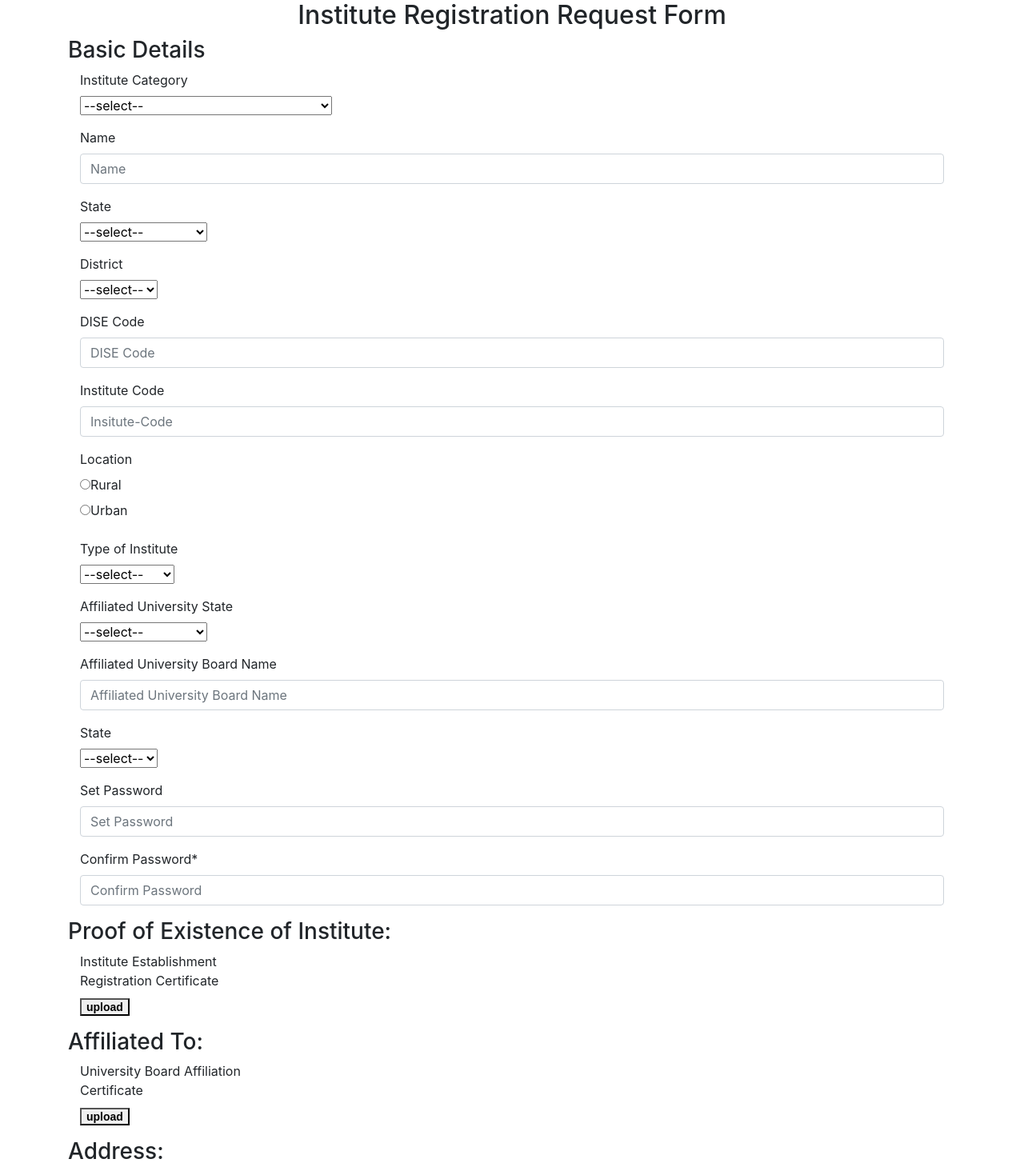
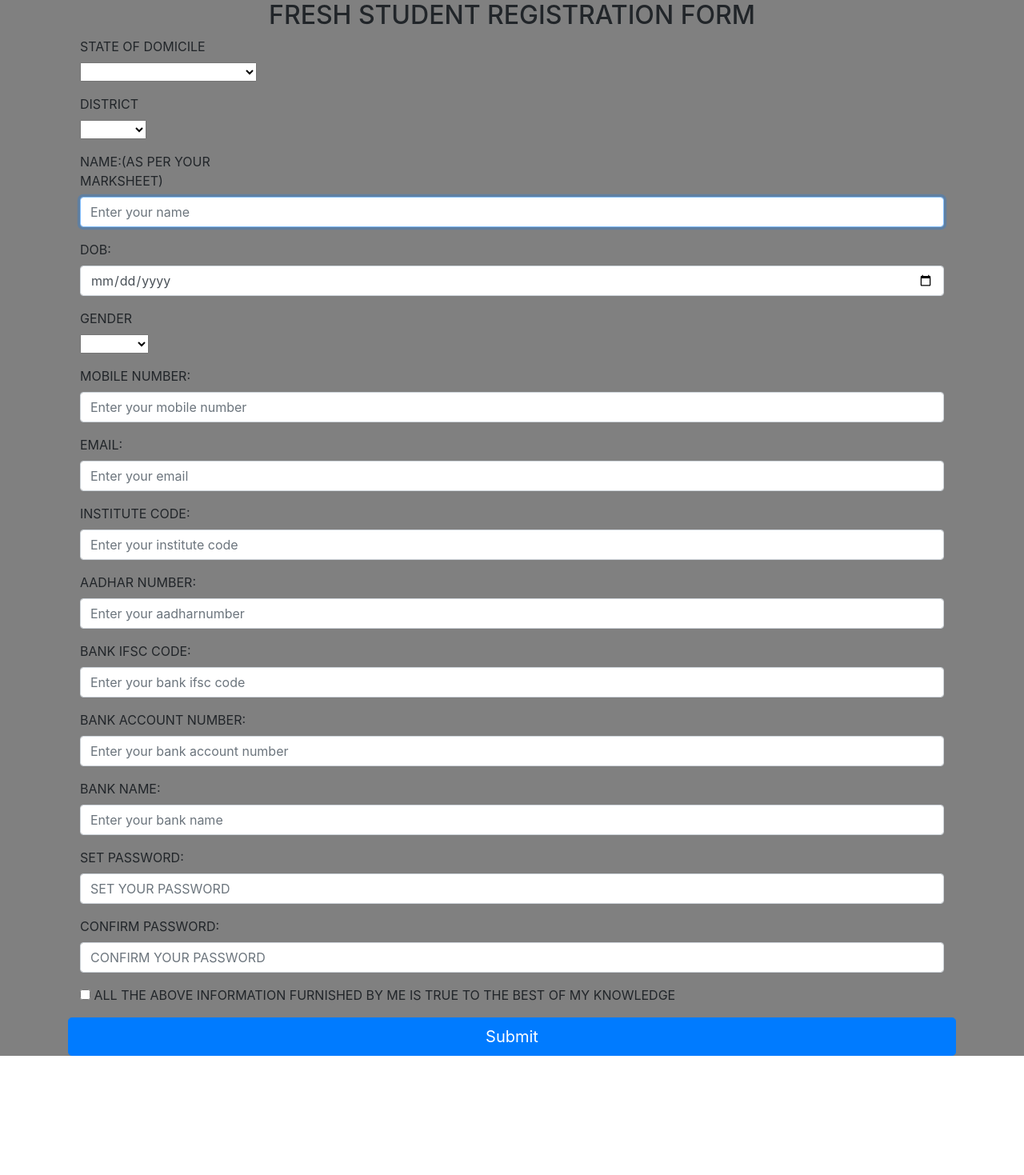
Before and after one commit to akshay-patade/National-Scholarship-Frontend, an Angular app: page / in a window 1280 px wide. Shown: the top 1469 px of the page at 80% size. After the commit the page ends 1336 px from the top, so only its background shows below. Built offline with nearby package versions, Linux system fonts and the light colour scheme.

Commit message:
validation of student registration done

```diff
--- a/src/app/Student/student-registration.component.html
+++ b/src/app/Student/student-registration.component.html
@@ -1,7 +1,8 @@
 <html>
+
 <body style="background:grey ">
   <div class="container">
-            <form class="form-horizontal">
+    <form ngNativeValidate class="form-horizontal" #regForm="ngForm" >
       <!--Heading-->
       <h2 style="text-align:center;">FRESH STUDENT REGISTRATION FORM</h2>
 
@@ -9,32 +10,31 @@
       <div class="form-group">
         <label class="col-sm-3 control-label">STATE OF DOMICILE</label>
         <div class="col-sm-12">
-                            <select name="stateslist" [(ngModel)]="students.stateOfDomicile">
-                                <option value="none">Select District</option>
-                                <option value="andaman">Maharashtra</option>
+          <select name="stateslist"  [(ngModel)]="students.stateOfDomicile" required>
+            <option value="andaman">ANDAMAN AND NICOBAR</option>
+            <option value="maharashtra">MAHARASHTRA</option>
           </select>
         </div>
       </div>
 
       <!--DISTRICT-->
       <div class="form-group">
-                    <label class="col-sm-3 control-label">DISTRICT</label>
+        <label class="col-sm-3 control-label" required>DISTRICT</label>
         <div class="col-sm-12">
           <select name="stateslist" [(ngModel)]="students.district">
-                                <option value="none">Select District</option>
             <option value="Mumbai">Mumbai</option>
           </select>
         </div>
       </div>
 
-
-
       <!--Name -->
       <div class="form-group">
         <label class="col-sm-3 control-label">NAME:(AS PER YOUR MARKSHEET)</label>
         <div class="col-sm-12">
-                        <input type="text" id="name" name="name" [(ngModel)]="students.name"  placeholder="Enter your name" class="form-control" autofocus required>
+          <input type="text" id="name" name="name" [(ngModel)]="students.name" placeholder="Enter your name"
+            class="form-control" autofocus required>
         </div>
+
       </div>
 
 
@@ -42,7 +42,7 @@
       <div class="form-group">
         <label class="col-sm-3 control-label">DOB:</label>
         <div class="col-sm-12">
-                            <input type="DATE" id="date" name="date" class="form-control" [(ngModel)]=students.dob  required>
+          <input type="DATE" id="date" name="date" class="form-control" [(ngModel)]=students.dob required>
         </div>
       </div>
 
@@ -50,11 +50,10 @@
       <div class="form-group">
         <label class="col-sm-3 control-label">GENDER</label>
         <div class="col-sm-12">
-                                <select name="stateslist">
-                                    <option value="gender">Select Gender</option>
-                                    <option value="MALE" [(ngModel)]="students.gender" >MALE</option>
-                                    <option value="FEMALE" [(ngModel)]="students.gender">FEMALE</option>
-                                    <option value="OTHER" [(ngModel)]="students.gender">OTHER</option>
+          <select name="gender" [(ngModel)]="students.gender" required>
+            <option value="male" >MALE</option>
+            <option value="female">FEMALE</option>
+            <option value="female">OTHER</option>
           </select>
         </div>
       </div>
@@ -62,41 +61,48 @@
 
       <!--Mobile Number -->
       <div class="form-group">
-                    <label  class="col-sm-3 control-label" >MOBILE NUMBER:</label>
+        <label class="col-sm-3 control-label" >MOBILE NUMBER:</label>
         <div class="col-sm-12">
-                        <input type="number" id="mobilenumber" name="mobilenumber" [(ngModel)]=students.mobileNo placeholder="Enter your mobile number" class="form-control" required >
+          <input type="text" id="mobilenumber" name="mobilenumber" [(ngModel)]=students.mobileNo
+            placeholder="Enter your mobile number" class="form-control" required minlength=10 maxlength=10 (keypress)="keyPress($event)">
         </div>
       </div>
 
       <!--Email id -->
+
       <div class="form-group">
-                        <label  class="col-sm-3 control-label">EMAIL ID:</label>
+          <label class="col-sm-3 control-label" >EMAIL:</label>
           <div class="col-sm-12">
-                                <input type="text" id="EMAIL" name="EMAIL"  [(ngModel)]=students.email> placeholder="Enter your email " class="form-control" required >
+            <input type="email" id="email" name="email" [(ngModel)]=students.email
+              placeholder="Enter your email" class="form-control" required >
+          </div>
+        </div>
+
+
+      <!--Institute code code -->
+      <div class="form-group">
+        <label class="col-sm-3 control-label">INSTITUTE CODE:</label>
+        <div class="col-sm-12">
+          <input type="text" id="institudecode" name="institudecode" [(ngModel)]=students.instituteCode
+            placeholder="Enter your institute code " class="form-control" >
+        </div>
+      </div>
+
+      <!--Aadhar number -->
+      <div class="form-group">
+        <label class="col-sm-3 control-label">AADHAR NUMBER:</label>
+        <div class="col-sm-12">
+          <input type="text" id="aadharnumber" name="aadharnumber" [(ngModel)]=students.adharNo minlength=12 maxlength=12
+            placeholder="Enter your aadharnumber" class="form-control" (keypress)="keyPress($event)" required>
         </div>
       </div>
 
       <!--Bank ifsc code -->
       <div class="form-group">
-                    <label  class="col-sm-3 control-label">INSTITUTE CODE:</label>
+        <label class="col-sm-3 control-label">BANK IFSC CODE:</label>
         <div class="col-sm-12">
-                            <input type="text" id="institudecode" name="institudecode" [(ngModel)]=students.instituteCode placeholder="Enter your institute code " class="form-control" required >
-                        </div>
-                </div>
-
-                <!--Aadhar number -->
-                <div class="form-group">
-                    <label  class="col-sm-3 control-label">AADHAR NUMBER:</label>
-                        <div class="col-sm-12">
-                            <input type="text" id="aadharnumber" name="aadharnumber" [(ngModel)]=students.adharNo placeholder="Enter your aadharnumber" class="form-control" required >
-                        </div>
-                </div>
-
-                <!--Bank ifsc code -->
-                <div class="form-group">
-                    <label  class="col-sm-3 control-label">BANK IFSC CODE:</label>
-                        <div class="col-sm-12">
-                            <input type="text" id="bankifsccode" name="bankifsccode" [(ngModel)]=students.bankIfscCode placeholder="Enter your bank ifsc code" class="form-control" required >
+          <input type="text" id="bankifsccode" name="bankifsccode" [(ngModel)]=students.bankIfscCode
+            placeholder="Enter your bank ifsc code" class="form-control" required required minlength=11 maxlength=11>
         </div>
       </div>
 
@@ -104,15 +110,17 @@
       <div class="form-group">
         <label for="bankaccountnumber" class="col-sm-3 control-label">BANK ACCOUNT NUMBER:</label>
         <div class="col-sm-12">
-                            <input type="number" id="bankaccountnumber" name="bankaccountnumber" [(ngModel)]=students.bankAccNo placeholder="Enter your bank account number" class="form-control" required >
+          <input type="text" id="bankaccountnumber" name="bankaccountnumber" [(ngModel)]=students.bankAccNo
+            placeholder="Enter your bank account number" class="form-control" (keypress)="keyPress($event)" required>
         </div>
       </div>
 
       <!--Bank name -->
       <div class="form-group">
-                    <label  class="col-sm-3 control-label">BANK NAME:</label>
+        <label class="col-sm-3 control-label">BANK NAME:</label>
         <div class="col-sm-12">
-                            <input type="text" id="bankname" name="bankname" placeholder="Enter your bank name" [(ngModel)]=students.bankName class="form-control" required >
+          <input type="text" id="bankname" name="bankname" placeholder="Enter your bank name"
+            [(ngModel)]=students.bankName class="form-control" required >
         </div>
       </div>
 
@@ -120,31 +128,39 @@
       <div class="form-group">
         <label class="col-sm-3 control-label">SET PASSWORD:</label>
         <div class="col-sm-12">
-                        <input type="password" id="setpassword" name="setpassword" placeholder="SET YOUR PASSWORD"  class="form-control" required >
+          <input type="password" id="setpassword" name="setpassword" [(ngModel)]=students.password placeholder="SET YOUR PASSWORD"
+            class="form-control" required>
         </div>
       </div>
 
       <!--Confirm password -->
       <div class="form-group">
-                    <label  class="col-sm-3 control-label">CONFIRM PASSWORD:</label>
+        <label class="col-sm-3 control-label">CONFIRM PASSWORD:</label>
         <div class="col-sm-12">
-                            <input type="password" id="confirmpassword" name="confirmpassword" placeholder="CONFIRM YOUR PASSWORD" [(ngModel)]=students.password class="form-control" required >
+          <input type="password" id="confirmpassword" name="confirmpassword" placeholder="CONFIRM YOUR PASSWORD"
+            [(ngModel)]=confirmpass class="form-control" required>
         </div>
+        <p style="color:red;position: relative;left:1.2%;">{{array['password']}} </p>
       </div>
+
 
       <!--Agreement-->
       <div class="form-group">
         <div class="col-sm-12">
-                        <input type="checkbox" name="read" value="read"> ALL THE ABOVE INFORMATION FURNISHED BY ME IS TRUE TO THE BEST OF MY KNOWLEDGE<br>
+          <input type="checkbox" [(ngModel)]="che " name="read" value="read"> ALL THE ABOVE INFORMATION FURNISHED BY ME IS TRUE
+          TO THE BEST OF MY KNOWLEDGE<br>
         </div>
+        <p style="color:red;position: relative;left:1.2%;">{{array['password']}} </p>
       </div>
 
       <!--SUBMIT-->
       <div class="form-group">
-                        <input type="submit" (click)="add()" class="btn btn-primary btn-lg btn-block">
+        <input type="submit"  (click)="check(regform)"  class="btn btn-primary btn-lg btn-block">
       </div>
+
 
     </form>
   </div>
 </body>
+
 </html>
--- a/src/app/Student/student-registration.component.ts
+++ b/src/app/Student/student-registration.component.ts
@@ -1,7 +1,8 @@
-import {  Component, Injectable } from '@angular/core'
+import { Component } from '@angular/core'
 import { Student } from './student';
 import { StudentService } from './student-service';
-
+import { checkAndUpdateBinding } from '@angular/core/src/view/util';
+import { IfStmt } from '@angular/compiler';
 
 
 @Component({
@@ -9,21 +10,52 @@ import { StudentService } from './student-service';
     templateUrl: './student-registration.component.html',
 
 })
+export class StudentRegistrationComponent {
+    students: Student = new Student();
+    response: string;
+    che: Boolean;
+    confirmpass: string;
+    array = { password: "", msg: "" };
 
-@Injectable ()
-export class StudentRegistrationComponent {
-    students: Student=new Student();
-    response:string;
-    constructor( public ss: StudentService) {
+    constructor(public ss: StudentService) {
 
     }
-    add() {
-        this.ss.sendToServer(this.students).subscribe(
-            data => {
-                this.response=data['status']
-            }
-        );
+
+    keyPress(event: any) {
+        const pattern = /[0-9\+\-\ ]/;
+        let inputChar = String.fromCharCode(event.charCode);
+        if (event.keyCode != 8 && !pattern.test(inputChar)) {
+            event.preventDefault();
+        }
+    }
+
+    check(regform) {
+        let confirm = true;
+
+        //Verify the password
+        if (this.confirmpass != this.students.password) {
+            confirm = false;
+            this.array['password'] = "Pasword does not match";
+        }
+
+        //check whether checkbox is checked or not
+        else if (!this.che) {
+            confirm = false;
+            this.array['msg'] = "Please check the above checkbox";
+        }
+
+        //Send the data to the database
+        if (confirm) {
+            this.ss.sendToServer(this.students).subscribe(
+                data => {
+                    this.response = data['status'];
+                }
+            )
+        }
+
+
     }
 
 
+
 }
--- a/src/app/Student/student.login.ts
+++ /dev/null
@@ -1,4 +0,0 @@
-export class User{
-    Username?:string;
-    password?:string;
-}
--- a/src/app/app.component.ts
+++ b/src/app/app.component.ts
@@ -4,9 +4,9 @@ import { Component } from '@angular/core';
   selector: 'app-root',
   template: `
     <!--The content below is only a placeholder and can be replaced.-->
+    <student-registration>
+    </student-registration>
 
-    <institute-registration>
-    </institute-registration>
   `,
   styles: []
 })
```
Lines whose indentation alone changed are shown as unchanged.
